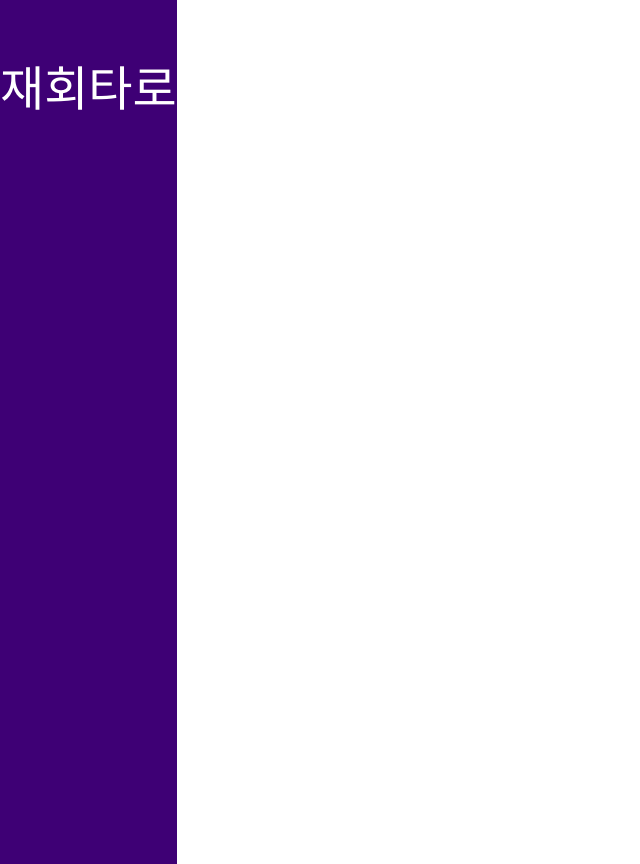
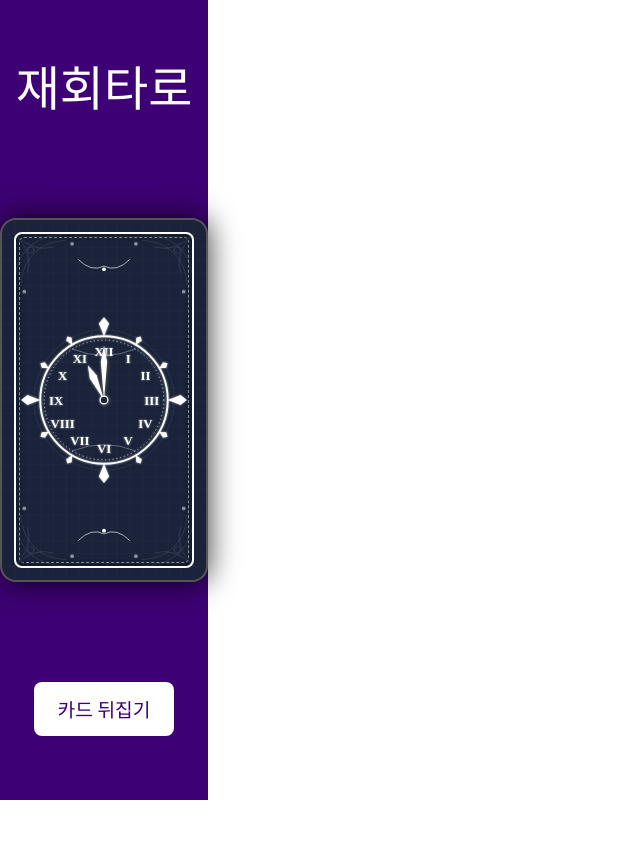
Before and after one commit to gringrape/tarotoo, a React (Vite) app: page / in a window 1280 px wide. Shown: the whole page, without its empty margins (0-640 px from the left). After the commit the page ends 800 px from the top, so only its background shows below. Built offline with nearby package versions, Linux system fonts and the light colour scheme; a web font is replaced by a local one.

Commit message:
카드 한장 뒤집기

```diff
--- a/src/App.tsx
+++ b/src/App.tsx
@@ -1,4 +1,6 @@
 import styled from "styled-components"
+import { useState } from "react"
+import { TarotCard } from "./components/TarotCard"
 
 const Container = styled.div`
   display: flex;
@@ -9,7 +11,8 @@ const Container = styled.div`
   width: 100%;
   background-color: #3E0075;
   color: white;
-  padding-top: 4rem;
+  padding: 4rem 0;
+  box-sizing: border-box;
 `
 
 const Title = styled.h1`
@@ -18,10 +21,48 @@ const Title = styled.h1`
   margin-bottom: 2rem;
 `
 
+const CardWrapper = styled.div`
+  flex: 1;
+  display: flex;
+  justify-content: center;
+  align-items: center;
+  width: 13em;
+`
+
+const Button = styled.button`
+  margin-top: 2rem;
+  padding: 0.8rem 1.5rem;
+  font-size: 1.2rem;
+  background-color: #fff;
+  color: #3E0075;
+  border: none;
+  border-radius: 0.5rem;
+  cursor: pointer;
+  font-family: inherit;
+  font-weight: bold;
+  transition: transform 0.2s;
+
+  &:hover {
+    transform: scale(1.05);
+  }
+
+  &:active {
+    transform: scale(0.95);
+  }
+`
+
 function App() {
+  const [isFlipped, setIsFlipped] = useState(false)
+
   return (
     <Container>
       <Title>재회타로</Title>
+      <CardWrapper>
+        <TarotCard isFlipped={isFlipped} />
+      </CardWrapper>
+      <Button onClick={() => setIsFlipped(!isFlipped)}>
+        {isFlipped ? "카드 덮기" : "카드 뒤집기"}
+      </Button>
     </Container>
   )
 }
--- /dev/null
+++ b/src/components/TarotBackDesign.tsx
@@ -0,0 +1,116 @@
+import styled from 'styled-components';
+
+const StyledSvg = styled.svg`
+  width: 100%;
+  height: 100%;
+
+  .ornament {
+    fill: none;
+    stroke: #ffffff;
+    stroke-linecap: round;
+    stroke-linejoin: round;
+  }
+
+  .bg-pattern {
+    stroke: rgba(255, 255, 255, 0.15);
+    stroke-width: 1;
+  }
+
+  .main-white {
+    fill: #ffffff;
+    stroke: #ffffff;
+  }
+
+  .clock-stroke {
+    fill: none;
+    stroke: #ffffff;
+    stroke-width: 2;
+  }
+
+  .glow {
+    filter: drop-shadow(0 0 2px rgba(255, 255, 255, 0.6));
+  }
+`;
+
+export function TarotBackDesign() {
+    return (
+        <StyledSvg viewBox="0 0 320 560" xmlns="http://www.w3.org/2000/svg">
+            <defs>
+                <pattern id="gridPattern" width="20" height="20" patternUnits="userSpaceOnUse">
+                    <path d="M 20 0 L 0 0 0 20" fill="none" stroke="rgba(255,255,255,0.05)" strokeWidth="1" />
+                </pattern>
+                <g id="corner-decor">
+                    <path d="M 20 100 C 20 50, 50 20, 100 20" className="ornament bg-pattern" strokeWidth="2" />
+                    <path d="M 30 100 C 30 60, 60 30, 100 30" className="ornament bg-pattern" strokeWidth="1" />
+                    <path d="M 20 20 Q 50 50 40 80" className="ornament bg-pattern" />
+                    <path d="M 20 20 Q 50 50 80 40" className="ornament bg-pattern" />
+                    <circle cx="45" cy="45" r="5" className="ornament bg-pattern" />
+                    <circle cx="35" cy="110" r="3" fill="#fff" opacity="0.5" />
+                    <circle cx="110" cy="35" r="3" fill="#fff" opacity="0.5" />
+                </g>
+            </defs>
+
+            <rect width="100%" height="100%" fill="url(#gridPattern)" />
+
+            <use href="#corner-decor" />
+            <use href="#corner-decor" transform="scale(-1, 1) translate(-320, 0)" />
+            <use href="#corner-decor" transform="scale(1, -1) translate(0, -560)" />
+            <use href="#corner-decor" transform="scale(-1, -1) translate(-320, -560)" />
+
+            <g transform="translate(160, 60)">
+                <path d="M -40 0 Q -20 20 0 10 Q 20 20 40 0" className="ornament" stroke="rgba(255,255,255,0.3)" fill="none" />
+                <circle cx="0" cy="15" r="3" fill="#fff" />
+            </g>
+            <g transform="translate(160, 500) scale(1,-1)">
+                <path d="M -40 0 Q -20 20 0 10 Q 20 20 40 0" className="ornament" stroke="rgba(255,255,255,0.3)" fill="none" />
+                <circle cx="0" cy="15" r="3" fill="#fff" />
+            </g>
+
+            <g transform="translate(160, 280)" className="glow">
+                <circle cx="0" cy="0" r="110" fill="none" stroke="rgba(255,255,255,0.1)" strokeWidth="1" />
+                <circle cx="0" cy="0" r="100" fill="none" stroke="#fff" strokeWidth="3" />
+                <circle cx="0" cy="0" r="94" fill="none" stroke="#fff" strokeWidth="1" strokeDasharray="2 4" />
+
+                <g id="spikes">
+                    <path d="M 0 -100 L 8 -120 L 0 -130 L -8 -120 Z" fill="#fff" />
+                    <path d="M 0 100 L 8 120 L 0 130 L -8 120 Z" fill="#fff" />
+                    <path d="M 100 0 L 120 8 L 130 0 L 120 -8 Z" fill="#fff" />
+                    <path d="M -100 0 L -120 8 L -130 0 L -120 -8 Z" fill="#fff" />
+                    <g transform="rotate(30)"><path d="M 0 -100 L 5 -110 L 0 -115 L -5 -110 Z" fill="#fff" /></g>
+                    <g transform="rotate(60)"><path d="M 0 -100 L 5 -110 L 0 -115 L -5 -110 Z" fill="#fff" /></g>
+                    <g transform="rotate(120)"><path d="M 0 -100 L 5 -110 L 0 -115 L -5 -110 Z" fill="#fff" /></g>
+                    <g transform="rotate(150)"><path d="M 0 -100 L 5 -110 L 0 -115 L -5 -110 Z" fill="#fff" /></g>
+                    <g transform="rotate(210)"><path d="M 0 -100 L 5 -110 L 0 -115 L -5 -110 Z" fill="#fff" /></g>
+                    <g transform="rotate(240)"><path d="M 0 -100 L 5 -110 L 0 -115 L -5 -110 Z" fill="#fff" /></g>
+                    <g transform="rotate(300)"><path d="M 0 -100 L 5 -110 L 0 -115 L -5 -110 Z" fill="#fff" /></g>
+                    <g transform="rotate(330)"><path d="M 0 -100 L 5 -110 L 0 -115 L -5 -110 Z" fill="#fff" /></g>
+                </g>
+
+                <g fontFamily="serif" fontWeight="bold" fontSize="20" textAnchor="middle" fill="#fff" dominantBaseline="central">
+                    <text x="0" y="-75">XII</text>
+                    <text x="38" y="-65">I</text>
+                    <text x="65" y="-38">II</text>
+                    <text x="75" y="0" dy="2">III</text>
+                    <text x="65" y="38">IV</text>
+                    <text x="38" y="65">V</text>
+                    <text x="0" y="75" dy="2">VI</text>
+                    <text x="-38" y="65">VII</text>
+                    <text x="-65" y="38">VIII</text>
+                    <text x="-75" y="0" dy="2">IX</text>
+                    <text x="-65" y="-38">X</text>
+                    <text x="-38" y="-65">XI</text>
+                </g>
+
+                <g filter="drop-shadow(2px 2px 2px rgba(0,0,0,0.5))">
+                    <path d="M 0 0 L -5 -60 L 0 -85 L 5 -60 Z" fill="#fff" />
+                    <path d="M 0 0 L -6 -40 L 0 -60 L 6 -40 Z" fill="#fff" transform="rotate(-25)" />
+                    <circle cx="0" cy="0" r="6" fill="#1a233a" stroke="#fff" strokeWidth="2" />
+                </g>
+            </g>
+
+            <path d="M 110 200 Q 160 220 210 200" fill="none" stroke="#fff" strokeWidth="1" opacity="0.5" />
+            <path d="M 110 360 Q 160 340 210 360" fill="none" stroke="#fff" strokeWidth="1" opacity="0.5" />
+
+        </StyledSvg>
+    );
+}
--- /dev/null
+++ b/src/components/TarotCard.tsx
@@ -0,0 +1,95 @@
+
+import styled from 'styled-components';
+import { TarotBackDesign } from './TarotBackDesign';
+import tarotImg from '../assets/tarot-1.png';
+
+// Scene: 3D 공간의 원근감을 정의합니다.
+const Scene = styled.div`
+  width: 20em;
+  aspect-ratio: 20 / 35;
+  perspective: 1000px; /* 관찰자 시점의 거리 */
+  font-size: 16px;
+`;
+
+// Card: 실제 회전하는 컨테이너입니다.
+const Card = styled.div<{ isFlipped?: boolean }>`
+  width: 100%;
+  height: 100%;
+  position: relative;
+  transition: transform 0.6s cubic-bezier(0.4, 0.2, 0.2, 1); /* 부드러운 회전 애니메이션 */
+  transform-style: preserve-3d; /* 3D 자식 요소 보존 */
+  transform: ${({ isFlipped }) => isFlipped ? 'rotateY(180deg)' : 'rotateY(0deg)'};
+`;
+
+// CardFace: 앞/뒷면의 공통 스타일입니다.
+const CardFace = styled.div`
+  position: absolute;
+  width: 100%;
+  height: 100%;
+  backface-visibility: hidden; /* 뒤집혔을 때 뒷면 숨김 */
+  -webkit-backface-visibility: hidden;
+  border-radius: 1em;
+  overflow: hidden;
+`;
+
+// CardFaceBack: 현재 디자인(패턴)이 있는 면입니다. 기본값 0도.
+const CardFaceBack = styled(CardFace)`
+  background-color: #1a233a;
+  box-shadow: 0 0 1.875em rgba(0,0,0,0.8);
+  border: 0.125em solid #555;
+  box-sizing: border-box;
+  transform: rotateY(0deg); /* 명시적 지정 */
+`;
+
+// CardFaceFront: 타로 이미지(앞면)가 있는 면입니다. 기본값 180도 회전.
+const CardFaceFront = styled(CardFace)`
+  background-color: #fff;
+  transform: rotateY(180deg);
+  display: flex;
+  justify-content: center;
+  align-items: center;
+
+  img {
+    width: 100%;
+    height: 100%;
+    object-fit: cover;
+  }
+`;
+
+const CardBorder = styled.div`
+  position: absolute;
+  top: 0.75em; left: 0.75em; right: 0.75em; bottom: 0.75em;
+  border: 0.125em solid #ffffff;
+  border-radius: 0.5em;
+  pointer-events: none;
+  z-index: 10;
+  box-shadow: inset 0 0 0.625em rgba(0,0,0,0.5);
+
+  &::after {
+    content: '';
+    position: absolute;
+    top: 0.1875em; left: 0.1875em; right: 0.1875em; bottom: 0.1875em;
+    border: 0.0625em dashed rgba(255,255,255,0.5);
+    border-radius: 0.3125em;
+  }
+`;
+
+interface TarotCardProps {
+  isFlipped?: boolean;
+}
+
+export function TarotCard({ isFlipped = false }: TarotCardProps) {
+  return (
+    <Scene>
+      <Card isFlipped={isFlipped}>
+        <CardFaceBack>
+          <CardBorder />
+          <TarotBackDesign />
+        </CardFaceBack>
+        <CardFaceFront>
+          <img src={tarotImg} alt="Tarot Card Front" />
+        </CardFaceFront>
+      </Card>
+    </Scene>
+  );
+}
```
Also changed, not shown: src/assets/tarot-1.png (added).
